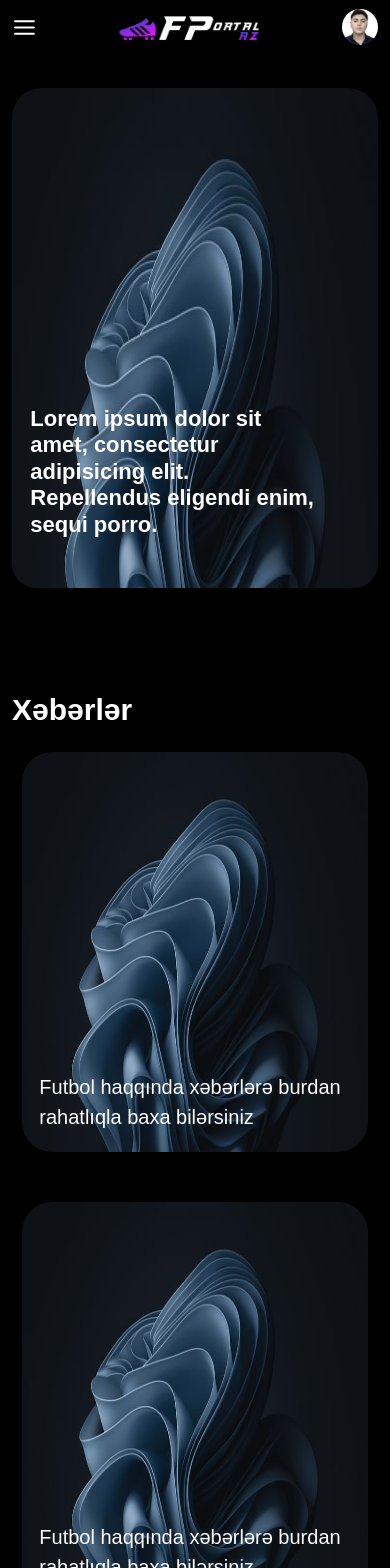
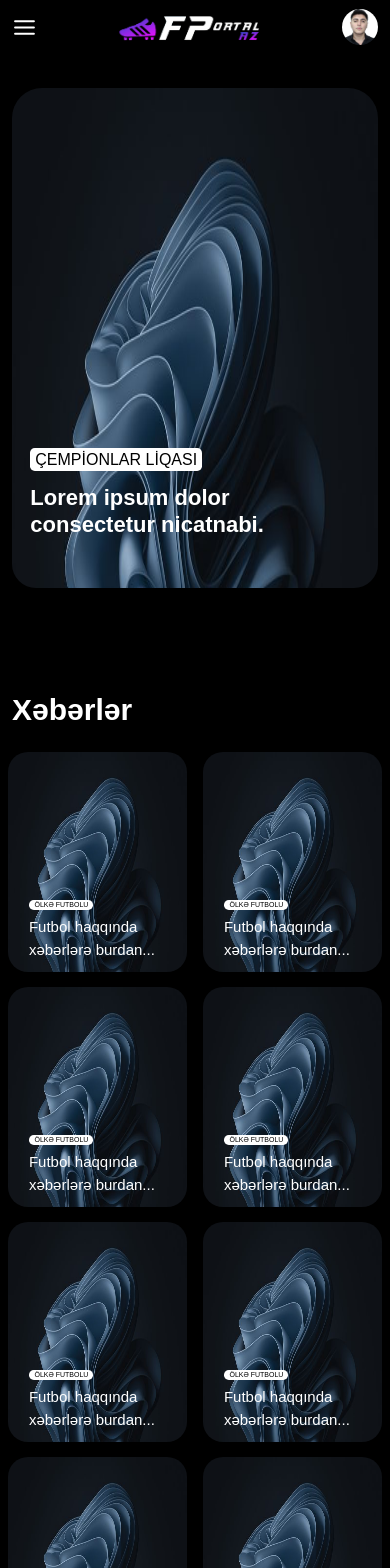
Before and after one commit to NHnew/FP, a React (Vite) app: page /home in a window 390 px wide. Shown: the top 1568 px of the page. Built offline with nearby package versions, Linux system fonts and the light colour scheme.

Commit message:
styleChanges

```diff
--- a/src/components/Main/Main.css
+++ b/src/components/Main/Main.css
@@ -1,5 +1,6 @@
 #carouselExampleSlidesOnly {
     position: relative;
+    cursor: pointer;
 }
 
 #carouselExampleSlidesOnly h3 {
@@ -13,9 +14,14 @@
     font-weight: bold;
 }
 
+
 .box {
     margin: 0 10px 50px;
     position: relative;
+}
+
+.box:hover {
+    cursor: pointer;
 }
 
 .textbox p {
@@ -27,6 +33,35 @@
     padding-right: 12px;
 }
 
+.textbox .descriptionTitle {
+    position: absolute;
+    left: 5%;
+    bottom: 23%;
+}
+
+.carouselTitle {
+    position: absolute;
+    left: 5%;
+    top: 52%;
+    z-index: 1;
+    display: flex;
+    justify-content: center;
+    align-items: center;
+    padding: 2px 5px;
+}
+
+
+.descriptionTitle {
+    padding: 1px 5px;
+    display: flex;
+    justify-content: center;
+    align-items: center;
+}
+
+.descriptionTitle h4 {
+    font-size: 12px;
+}
+
 .imgbox {
     border-radius: 30px;
     overflow: hidden;
@@ -34,7 +69,8 @@
 }
 
 .col-md-3 .imgbox {
-    height: 400px;
+    border-radius: 20px;
+    height: 350px;
 }
 
 @media screen and (min-width: 768px) and (max-width: 1300px) {
@@ -49,9 +85,68 @@
     }
 }
 
+
 @media screen and (max-width: 992px) {
     #carouselExampleSlidesOnly h3 {
         font-size: 22px;
         width: 80%;
     }
+
+    .carouselTitle {
+        position: absolute;
+        top: 60%;
+    }
+
+    .textbox .descriptionTitle {
+        position: absolute;
+        left: 12%;
+        bottom: 28%;
+    }
+
+    .descriptionTitle h4 {
+        font-size: 7px;
+    }
+
+    .textbox p {
+        font-size: 15px;
+        padding: 0 12px;
+    }
+
+    .box {
+        margin: 0 0 15px;
+    }
+
+    .col-md-3 {
+        padding: 0 8px;
+    }
+
+    .col-md-3 .imgbox {
+        height: 220px;
+    }
+
 }
+
+@media screen and (min-width: 1920px) {
+    .carousel-inner {
+        height: 900px;
+    }
+
+    .imgbox {
+        border-radius: 30px;
+        overflow: hidden;
+        height: 900px;
+    }
+
+    .carouselTitle {
+        position: absolute;
+        left: 5%;
+        top: 75%;
+    }
+
+    #carouselExampleSlidesOnly h3 {
+        position: absolute;
+        bottom: 10%;
+        left: 5%;
+    }
+
+}
--- a/src/components/Main/Main.jsx
+++ b/src/components/Main/Main.jsx
@@ -15,19 +15,28 @@ const Main = () => {
                                 <div id="carouselExampleSlidesOnly" className=" mt-5 carousel slide" data-bs-ride="carousel">
                                     <div className="h-[500px] rounded-3xl carousel-inner">
                                         <div className="carousel-item active text-white">
-                                            <h3>Lorem ipsum dolor sit amet, consectetur adipisicing elit. Repellendus eligendi enim, sequi porro.</h3>
+                                            <div className='carouselTitle bg-white rounded-3'>
+                                                <h4 className='text-black'>ÇEMPİONLAR LİQASI</h4>
+                                            </div>
+                                            <h3>Lorem ipsum dolor consectetur nicatnabi.</h3>
                                             <div className="imgbox">
                                                 <img src={Image1} className="d-block w-100" alt="..." />
                                             </div>
                                         </div>
                                         <div className="carousel-item">
-                                            <h3>Lorem ipsum dolor sit amet, consectetur adipisicing elit. Repellendus eligendi enim, sequi porro.</h3>
+                                            <div className='carouselTitle bg-white rounded-3'>
+                                                <h4 className='text-black'>ÇEMPİONLAR LİQASI</h4>
+                                            </div>
+                                            <h3>Lorem ipsum dolor consectetur nicatnabi.</h3>
                                             <div className="imgbox">
                                                 <img src={Image1} className="d-block w-100" alt="..." />
                                             </div>
                                         </div>
                                         <div className="carousel-item">
-                                            <h3>Lorem ipsum dolor sit amet, consectetur adipisicing elit. Repellendus eligendi enim, sequi porro.</h3>
+                                            <div className='carouselTitle bg-white rounded-3'>
+                                                <h4 className='text-black'>ÇEMPİONLAR LİQASI</h4>
+                                            </div>
+                                            <h3>Lorem ipsum dolor consectetur nicatnabi.</h3>
                                             <div className="imgbox">
                                                 <img src={Image3} className="d-block w-100" alt="..." />
                                             </div>
@@ -45,11 +54,14 @@ const Main = () => {
                                 <h2 className='text-white text-3xl font-bold py-4'>Xəbərlər</h2>
                             </div>
                         </div>
-                        <div className="row">
+                        <div className="row row-cols-md-4 row-cols-2">
                             <div className="col-md-3">
                                 <div className="box">
                                     <div className="textbox">
-                                        <p>Futbol haqqında xəbərlərə burdan rahatlıqla baxa bilərsiniz</p>
+                                        <div className='descriptionTitle bg-white rounded-3'>
+                                            <h4 className='text-black'>ÖLKƏ FUTBOLU</h4>
+                                        </div>
+                                        <p>{("Futbol haqqında xəbərlərə burdan rahatlıqla baxa bilərsiniz").substring(0, 32)}...</p>
                                     </div>
                                     <div className="imgbox">
                                         <img src={Image1} alt="" />
@@ -59,7 +71,10 @@ const Main = () => {
                             <div className="col-md-3">
                                 <div className="box">
                                     <div className="textbox">
-                                        <p>Futbol haqqında xəbərlərə burdan rahatlıqla baxa bilərsiniz</p>
+                                        <div className='descriptionTitle bg-white rounded-3'>
+                                            <h4 className='text-black'>ÖLKƏ FUTBOLU</h4>
+                                        </div>
+                                        <p>{("Futbol haqqında xəbərlərə burdan rahatlıqla baxa bilərsiniz").substring(0, 32)}...</p>
                                     </div>
                                     <div className="imgbox">
                                         <img src={Image1} alt="" />
@@ -69,7 +84,10 @@ const Main = () => {
                             <div className="col-md-3">
                                 <div className="box">
                                     <div className="textbox">
-                                        <p>Futbol haqqında xəbərlərə burdan rahatlıqla baxa bilərsiniz</p>
+                                        <div className='descriptionTitle bg-white rounded-3'>
+                                            <h4 className='text-black'>ÖLKƏ FUTBOLU</h4>
+                                        </div>
+                                        <p>{("Futbol haqqında xəbərlərə burdan rahatlıqla baxa bilərsiniz").substring(0, 32)}...</p>
                                     </div>
                                     <div className="imgbox">
                                         <img src={Image1} alt="" />
@@ -79,7 +97,10 @@ const Main = () => {
                             <div className="col-md-3">
                                 <div className="box">
                                     <div className="textbox">
-                                        <p>Futbol haqqında xəbərlərə burdan rahatlıqla baxa bilərsiniz</p>
+                                        <div className='descriptionTitle bg-white rounded-3'>
+                                            <h4 className='text-black'>ÖLKƏ FUTBOLU</h4>
+                                        </div>
+                                        <p>{("Futbol haqqında xəbərlərə burdan rahatlıqla baxa bilərsiniz").substring(0, 32)}...</p>
                                     </div>
                                     <div className="imgbox">
                                         <img src={Image1} alt="" />
@@ -89,7 +110,10 @@ const Main = () => {
                             <div className="col-md-3">
                                 <div className="box">
                                     <div className="textbox">
-                                        <p>Futbol haqqında xəbərlərə burdan rahatlıqla baxa bilərsiniz</p>
+                                        <div className='descriptionTitle bg-white rounded-3'>
+                                            <h4 className='text-black'>ÖLKƏ FUTBOLU</h4>
+                                        </div>
+                                        <p>{("Futbol haqqında xəbərlərə burdan rahatlıqla baxa bilərsiniz").substring(0, 32)}...</p>
                                     </div>
                                     <div className="imgbox">
                                         <img src={Image1} alt="" />
@@ -99,7 +123,10 @@ const Main = () => {
                             <div className="col-md-3">
                                 <div className="box">
                                     <div className="textbox">
-                                        <p>Futbol haqqında xəbərlərə burdan rahatlıqla baxa bilərsiniz</p>
+                                        <div className='descriptionTitle bg-white rounded-3'>
+                                            <h4 className='text-black'>ÖLKƏ FUTBOLU</h4>
+                                        </div>
+                                        <p>{("Futbol haqqında xəbərlərə burdan rahatlıqla baxa bilərsiniz").substring(0, 32)}...</p>
                                     </div>
                                     <div className="imgbox">
                                         <img src={Image1} alt="" />
@@ -109,7 +136,10 @@ const Main = () => {
                             <div className="col-md-3">
                                 <div className="box">
                                     <div className="textbox">
-                                        <p>Futbol haqqında xəbərlərə burdan rahatlıqla baxa bilərsiniz</p>
+                                        <div className='descriptionTitle bg-white rounded-3'>
+                                            <h4 className='text-black'>ÖLKƏ FUTBOLU</h4>
+                                        </div>
+                                        <p>{("Futbol haqqında xəbərlərə burdan rahatlıqla baxa bilərsiniz").substring(0, 32)}...</p>
                                     </div>
                                     <div className="imgbox">
                                         <img src={Image1} alt="" />
@@ -119,7 +149,10 @@ const Main = () => {
                             <div className="col-md-3">
                                 <div className="box">
                                     <div className="textbox">
-                                        <p>Futbol haqqında xəbərlərə burdan rahatlıqla baxa bilərsiniz</p>
+                                        <div className='descriptionTitle bg-white rounded-3'>
+                                            <h4 className='text-black'>ÖLKƏ FUTBOLU</h4>
+                                        </div>
+                                        <p>{("Futbol haqqında xəbərlərə burdan rahatlıqla baxa bilərsiniz").substring(0, 32)}...</p>
                                     </div>
                                     <div className="imgbox">
                                         <img src={Image1} alt="" />
```
